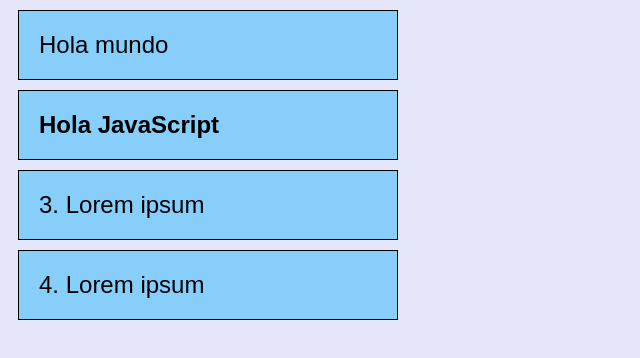
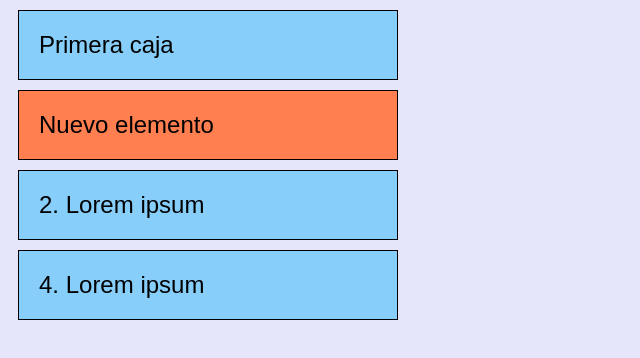
Before and after one commit to JosueSO/Ejemplos-JavaScript, a plain HTML site: page DOM1/index.html in a window 1280 px wide. Shown: the whole page, without its empty margins (0-640 px from the left). Drawn offline with Linux system fonts and the light colour scheme.

Commit message:
Ejemplos de DOM

```diff
--- a/DOM1/estilos.css
+++ b/DOM1/estilos.css
@@ -13,3 +13,7 @@
     background: lightskyblue;
     border: solid 0.5px;
 }
+
+.colorcoral {
+    background: coral;
+}
--- a/DOM1/index.html
+++ b/DOM1/index.html
@@ -7,16 +7,16 @@
 </head>
 <body>
     <section id="contenedor">
-        <div class="caja">
+        <div class="caja" id="primera">
             1. Lorem ipsum
         </div>
-        <div class="caja">
+        <div class="caja" id="segunda">
             2. Lorem ipsum
         </div>
-        <div class="caja">
+        <div class="caja" id="tercera">
             3. Lorem ipsum
         </div>
-        <div class="caja">
+        <div class="caja" id="cuarta">
             4. Lorem ipsum
         </div>
     </section>
--- a/DOM1/main.js
+++ b/DOM1/main.js
@@ -1,4 +1,32 @@
 //var cajas = document.getElementsByTagName('div')
-var cajas = document.getElementsByClassName('caja')
-cajas[0].textContent = 'Hola mundo'
-cajas[1].innerHTML = '<b> Hola JavaScript </b>'
+//var cajas = document.getElementsByClassName('caja')
+var caja = document.getElementById('primera');
+
+caja.textContent = 'Primera caja';
+//cajas[0].textContent = 'Hola mundo'
+//cajas[1].innerHTML = '<b> Hola JavaScript </b>'
+
+//No se recomienda agregar metodos con el metodo write
+//document.write('<div class="caja"> Nuevo elemento </div>')
+
+//-------------------------------------------------------------
+//5 pasos para agregar elemtnos en el DOM
+//Paso 1.- Crear el nuevo elemento (createElement())
+var elementoNuevo = document.createElement("div")
+//Paso 2.- Crear el contenido (createTextNode())
+var nodoContenido = document.createTextNode("Nuevo elemento")
+//Paso 3.- Añadir el contenid al elemento (appendChild())
+elementoNuevo.appendChild(nodoContenido)
+//Paso 4.- Agregar atributos al elemento (setAttribute())
+elementoNuevo.setAttribute('class','caja colorcoral')
+//Paso 5.- Agregar el elemento al documento (appendChild())
+//Agrega el elemento al final
+var contenedor = document.getElementById('contenedor')
+//contenedor.appendChild(elementoNuevo)
+var segunda = document.getElementById('segunda')
+contenedor.insertBefore(elementoNuevo,segunda);
+//-------------------------------------------------------------
+
+//Eliminar la caja con el id = 'tercera'
+var tercera = document.getElementById('tercera')
+contenedor.removeChild(tercera)
```
